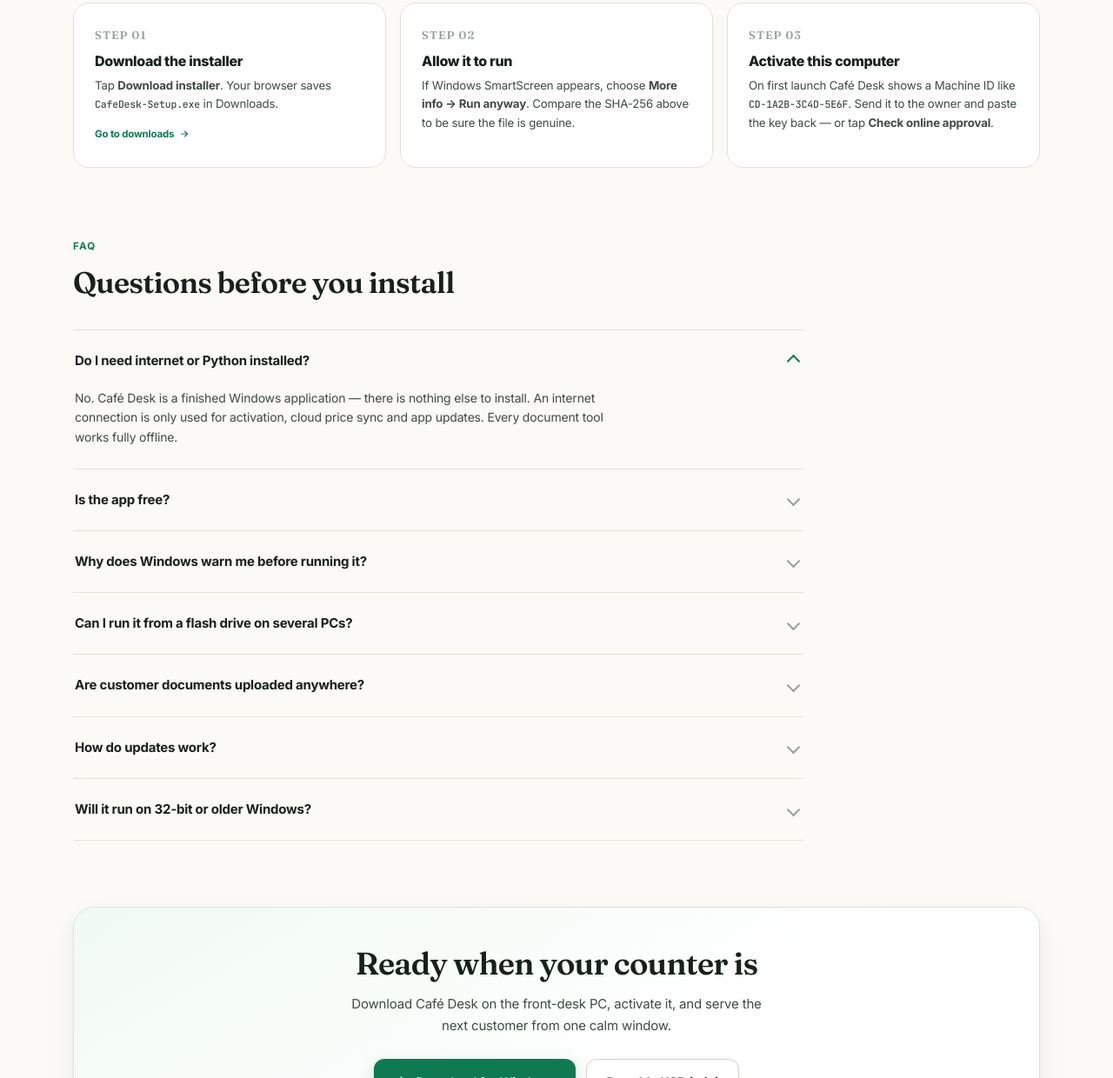
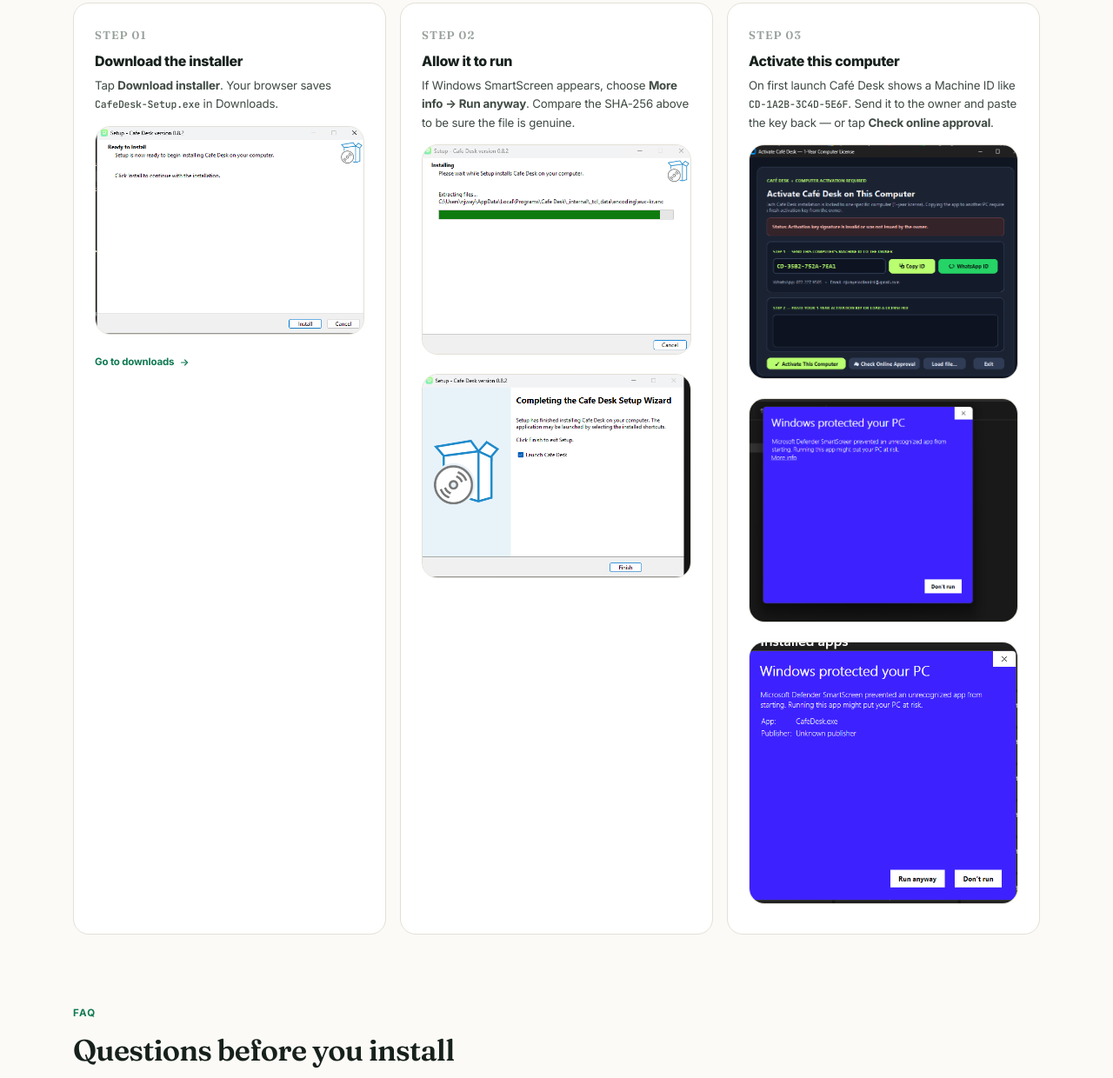
Before and after one commit to Njwacky/internetcafe, a plain HTML site: page download.html in a window 1280 px wide. Shown: the part 3183-4423 px from the top of the page at 87% size. Drawn offline with Linux system fonts and the light colour scheme; no server answers.

Commit message:
Add installation step screenshots to download.html
Co-authored-by: arena-agent <297053741+arena-agent@users.noreply.github.com>

```diff
--- a/download.html
+++ b/download.html
@@ -610,6 +610,7 @@
           <div class="num">Step 01</div>
           <h3>Download the installer</h3>
           <p>Tap <b>Download installer</b>. Your browser saves <span class="mono" style="font-size:11.5px">CafeDesk-Setup.exe</span> in Downloads.</p>
+          <img src="/assets/Screenshot%202026-11-18%20203129.png" alt="Step 1: Download the installer" style="width:100%;margin-top:14px;border-radius:var(--r);border:1px solid var(--line)">
           <a class="mini" href="#download">Go to downloads
             <svg viewBox="0 0 24 24" fill="none" stroke="currentColor" stroke-width="2.2" stroke-linecap="round" stroke-linejoin="round" style="width:12px;height:12px"><path d="M5 12h14"/><path d="M13 6l6 6-6 6"/></svg>
           </a>
@@ -618,11 +619,16 @@
           <div class="num">Step 02</div>
           <h3>Allow it to run</h3>
           <p>If Windows SmartScreen appears, choose <b>More info → Run anyway</b>. Compare the SHA-256 above to be sure the file is genuine.</p>
+          <img src="/assets/Screenshot%202026-11-18%20203146.png" alt="Step 2: Allow it to run" style="width:100%;margin-top:14px;border-radius:var(--r);border:1px solid var(--line)">
+          <img src="/assets/Screenshot%202026-11-18%20203210.png" alt="Step 2 continued: Confirm SHA-256" style="width:100%;margin-top:14px;border-radius:var(--r);border:1px solid var(--line)">
         </div>
         <div class="step">
           <div class="num">Step 03</div>
           <h3>Activate this computer</h3>
           <p>On first launch Café Desk shows a Machine ID like <span class="mono" style="font-size:11.5px">CD-1A2B-3C4D-5E6F</span>. Send it to the owner and paste the key back — or tap <b>Check online approval</b>.</p>
+          <img src="/assets/Screenshot%202026-11-18%20203341.png" alt="Step 3: Activate this computer" style="width:100%;margin-top:14px;border-radius:var(--r);border:1px solid var(--line)">
+          <img src="/assets/Screenshot%202026-11-17%20203445.png" alt="Step 3 continued: Machine ID" style="width:100%;margin-top:14px;border-radius:var(--r);border:1px solid var(--line)">
+          <img src="/assets/Screenshot%202026-11-17%20203500.png" alt="Step 3 continued: Paste key" style="width:100%;margin-top:14px;border-radius:var(--r);border:1px solid var(--line)">
         </div>
       </div>
     </div>
```
Also changed, not shown: assets/Screenshot 2026-11-17 203445.png (added), assets/Screenshot 2026-11-17 203500.png (added), assets/Screenshot 2026-11-18 203129.png (added), assets/Screenshot 2026-11-18 203146.png (added), assets/Screenshot 2026-11-18 203210.png (added), assets/Screenshot 2026-11-18 203341.png (added).
